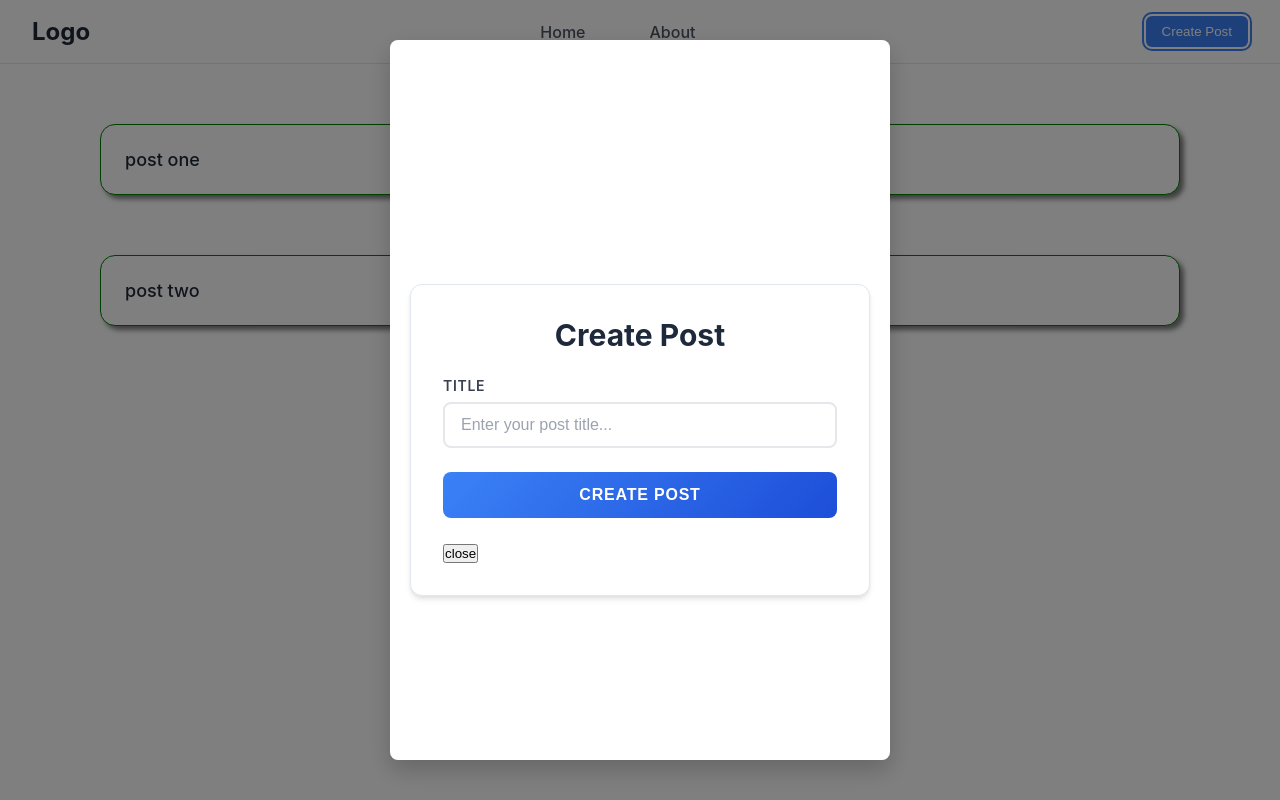
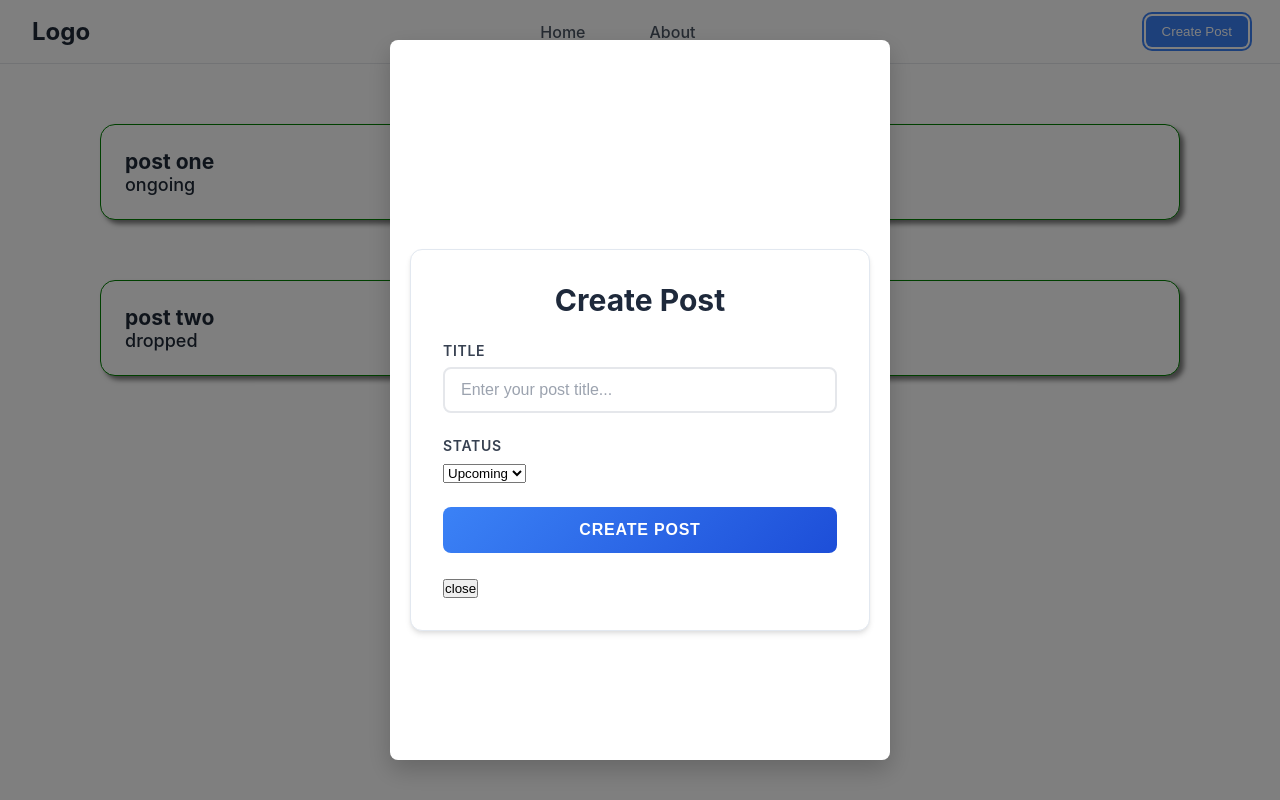
Before and after one commit to zinmyolatt03/react-tuto, a React (Create React App) app: page / in a window 1280 px wide. Both pictures are taken after a click on the button "Create Post". Built offline with nearby package versions, Linux system fonts and the light colour scheme.

Commit message:
working with select box in form

```diff
--- a/src/App.js
+++ b/src/App.js
@@ -17,10 +17,12 @@
                           {
                             id : 1,
                             title : 'post one',
+                            status : 'ongoing',
                           },
                           {
                             id : 2,
                             title : 'post two',
+                            status : "dropped",
                           },
                         ]);
 
--- a/src/Singlepost/singlepost.js
+++ b/src/Singlepost/singlepost.js
@@ -5,6 +5,9 @@
 export default function Singlepost({ post, danger = false }) {
   let new_class = danger ? "border-red" : "border-blue";
   return (
-    <div className  ={`single-post ${new_class} ${styles.card}`}> { post.title} </div>
+    <div className  ={`single-post ${new_class} ${styles.card}`}>
+     <h3> { post.title} </h3>
+     <p> {post.status} </p>
+     </div>
   )
 }
--- a/src/components/Postform/postform.js
+++ b/src/components/Postform/postform.js
@@ -4,12 +4,14 @@
 export default function Postform( { closeModal, addPost, setShowModal }) {
 
     let [ title, setTitle ] = useState("");
+    let [ status , setStatus ] = useState("upcoming");
 
     const createPost = (e) => {
         e.preventDefault();
         let post = {
             id :  10,
             title : title,
+            status : status,
         }
         addPost( post );
         setShowModal(false)
@@ -25,6 +27,15 @@
             </div>
 
             <div className="form-control">
+                <label htmlFor=""> Status </label>
+                <select name='status' id='' value={status} onChange={ (e) => setStatus(e.target.value)}>
+                    <option value='dropped'> Dropped </option>
+                    <option value='ongoing'> Ongoing </option>
+                    <option value='upcoming'> Upcoming </option>
+                 </select>
+            </div>
+
+            <div className="form-control">
                 <button type="submit">Create Post</button>
             </div>
 
```
